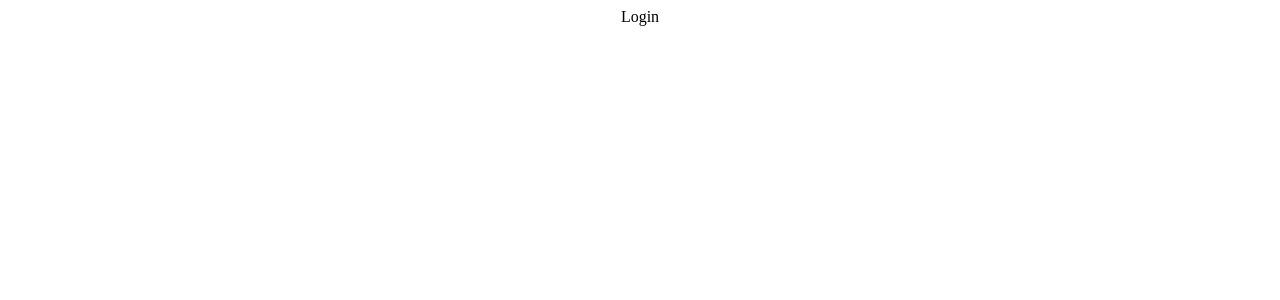
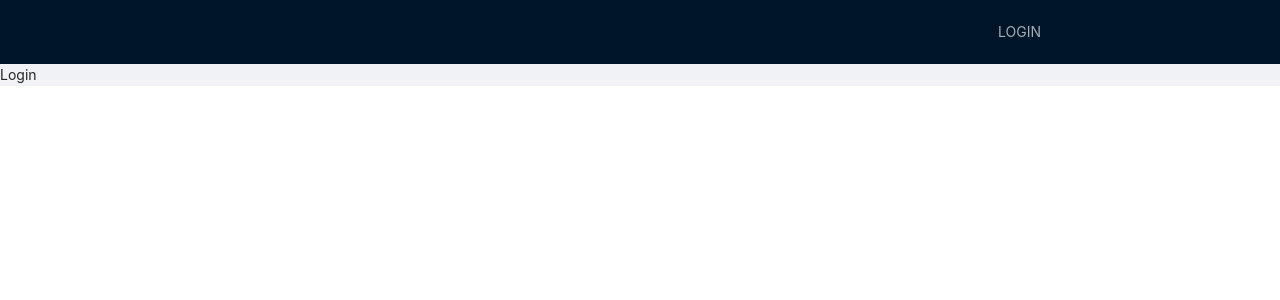
Before and after one commit to alpknx/Contacts, a React (Create React App) app: page /login in a window 1280 px wide. Shown: the top 300 px of the page. Built offline with nearby package versions, Linux system fonts and the light colour scheme.

Commit message:
make header layout

```diff
--- a/src/App.css
+++ b/src/App.css
@@ -1,38 +1,8 @@
-.App {
-  text-align: center;
+@import '~antd/dist/antd.css';
+
+.header-menu {
+	max-width: 8em; /* блок занимает ширину родителя, max-width её ограничивает */
+	min-height: 2em;
+	margin-left: auto;
+	margin-right: 10em;
 }
-
-.App-logo {
-  height: 40vmin;
-  pointer-events: none;
-}
-
-@media (prefers-reduced-motion: no-preference) {
-  .App-logo {
-    animation: App-logo-spin infinite 20s linear;
-  }
-}
-
-.App-header {
-  background-color: #282c34;
-  min-height: 100vh;
-  display: flex;
-  flex-direction: column;
-  align-items: center;
-  justify-content: center;
-  font-size: calc(10px + 2vmin);
-  color: white;
-}
-
-.App-link {
-  color: #61dafb;
-}
-
-@keyframes App-logo-spin {
-  from {
-    transform: rotate(0deg);
-  }
-  to {
-    transform: rotate(360deg);
-  }
-}
--- a/src/App.tsx
+++ b/src/App.tsx
@@ -1,15 +1,19 @@
-import React from 'react';
-import logo from './logo.svg';
+import React, { FC } from 'react';
 import './App.css';
 import { BrowserRouter } from 'react-router-dom';
 import AppRouter from './components/AppRouter';
+import { Layout } from 'antd';
+import Navbar from './components/Login/Navbar';
 
-function App() {
+const App: FC = () => {
 	return (
 		<BrowserRouter>
-			<div className="App">
-				<AppRouter/>
-			</div>
+			<Layout>
+				<Navbar/>
+				<Layout.Content>
+					<AppRouter/>
+				</Layout.Content>
+			</Layout>
 		</BrowserRouter>
 	);
 }
--- /dev/null
+++ b/src/Redux/auth-reducer.ts
@@ -0,0 +1,14 @@
+import { AuthAction, AuthActionEnum, AuthState } from "./auth-types";
+
+const initialState: AuthState = {
+	isAuth: false,
+}
+
+export default function authReducer(state = initialState, action: AuthAction): AuthState {
+	switch (action.type) {
+		case AuthActionEnum.SET_AUTH:
+			return {...state, isAuth: action.payload}
+		default:
+			return state;
+	}
+}
--- /dev/null
+++ b/src/Redux/auth-types.ts
@@ -0,0 +1,17 @@
+
+
+export interface AuthState {
+	isAuth: boolean;
+}
+
+export enum AuthActionEnum {
+	SET_AUTH = "SET_AUTH",
+}
+
+export interface SetAuthAction {
+	type: AuthActionEnum.SET_AUTH;
+	payload: boolean;
+}
+
+export type AuthAction =
+   SetAuthAction
--- a/src/Redux/redux-store.ts
+++ b/src/Redux/redux-store.ts
@@ -1,8 +1,9 @@
 import { applyMiddleware, combineReducers, createStore } from "redux";
 import thunk from "redux-thunk";
+import authReducer from "./auth-reducer";
 
 const rootReducer = combineReducers({
-
+	auth: authReducer
 })
 
 export const reduxStore = createStore(rootReducer, applyMiddleware(thunk))
--- a/src/components/AppRouter.tsx
+++ b/src/components/AppRouter.tsx
@@ -1,11 +1,12 @@
 import React from 'react'
 import { Navigate, Route, Routes } from 'react-router-dom'
-import { privateRoutes, publicRoutes, RouteNames } from './router/routing'
+import { useTypesSelector } from './hooks/useTypesSelector';
+import { privateRoutes, publicRoutes} from './router/routing'
 
 const AppRouter = () => {
-	const auth = false;
+	const {isAuth} = useTypesSelector(state => state.auth);
 	return (
-		auth?
+		isAuth?
 			<Routes>
 				{privateRoutes.map(route => {
 					return <Route key={route.path} path={route.path} element={<route.element/>} />
@@ -19,9 +20,6 @@ const AppRouter = () => {
 				})}
 				<Route path={'/'} element={<Navigate replace to="/login" />} />
 			</Routes>
-
-
-
 	)
 }
 
--- /dev/null
+++ b/src/components/Login/Navbar.tsx
@@ -0,0 +1,33 @@
+import { Layout, Menu} from 'antd'
+import { Header } from 'antd/lib/layout/layout'
+import React, { FC } from 'react'
+import { useNavigate } from 'react-router-dom'
+import { RouteNames } from '../router/routing'
+import { useTypesSelector } from '../hooks/useTypesSelector'
+import '../../App.css'
+
+const Navbar:FC = () => {
+
+	const router = useNavigate()
+	const {isAuth} = useTypesSelector(state => state.auth);
+
+	return (
+		<Layout>
+			<Header>
+					<Menu className='header-menu' theme='dark' mode='horizontal' selectable={false}>
+					{isAuth
+					?
+					<Menu.Item onClick={() => router(RouteNames.LOGIN)} key={1}>LOGOUT</Menu.Item>
+					:
+					<Menu.Item  onClick={()=> router(RouteNames.LOGIN)} key={1}>LOGIN</Menu.Item>
+					}
+					</Menu>
+			</Header>
+		</Layout>
+	)
+}
+
+export default Navbar;
+function useTypedSelector(arg0: (state: any) => any): { isAuth: any } {
+	throw new Error('Function not implemented.')
+}
--- /dev/null
+++ b/src/components/hooks/useTypesSelector.ts
@@ -0,0 +1,5 @@
+import { TypedUseSelectorHook, useSelector } from "react-redux";
+import { RootState } from "../../Redux/redux-store";
+
+
+export const useTypesSelector: TypedUseSelectorHook<RootState> = useSelector
--- a/src/index.tsx
+++ b/src/index.tsx
@@ -1,4 +1,3 @@
-import React from 'react';
 import { createRoot } from 'react-dom/client';
 import { Provider } from 'react-redux';
 import App from './App';
```
Also changed, not shown: src/components/Login/Login.tsx (line endings or trailing spaces).
